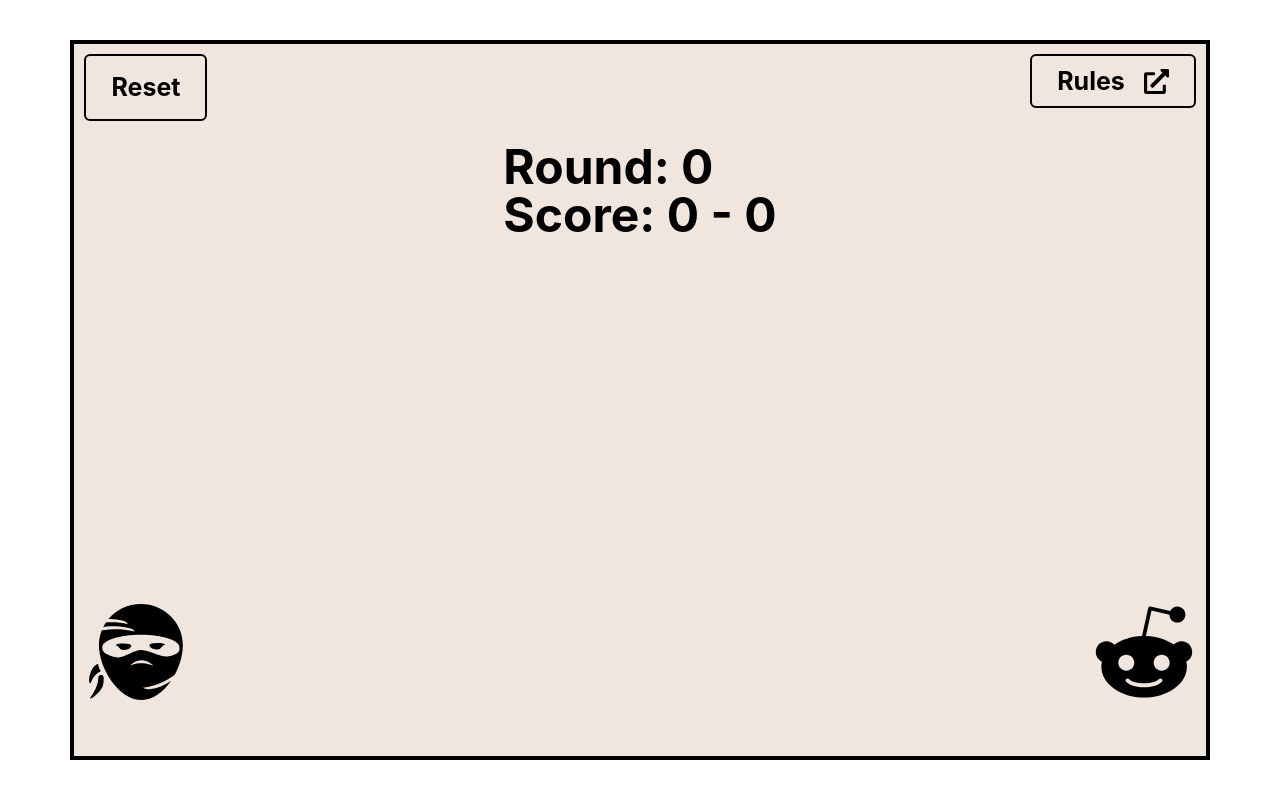
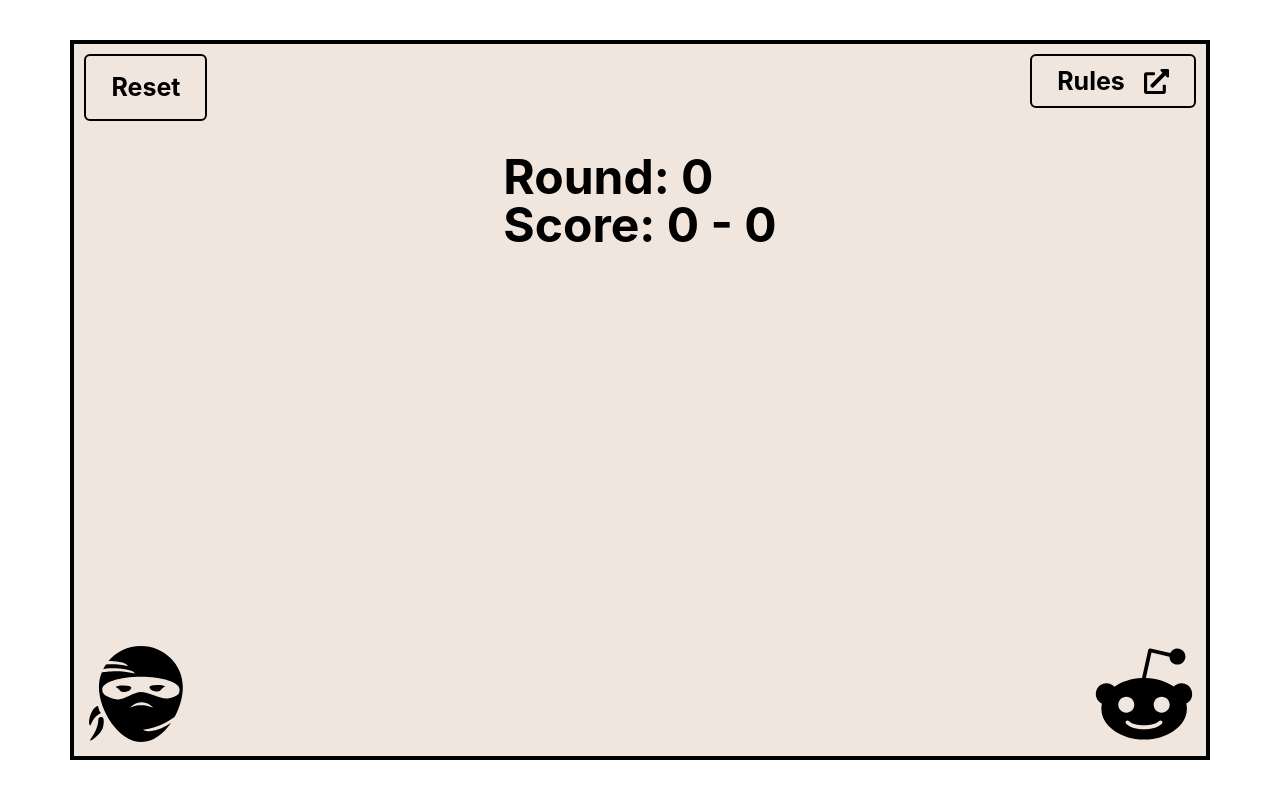
Before and after one commit to sanjajovic/rpssl, a React (Create React App) app: page / in a window 1280 px wide. Built offline with nearby package versions, Linux system fonts and the light colour scheme; no server answers.

Commit message:
Update App.css

```diff
--- a/src/App.css
+++ b/src/App.css
@@ -65,7 +65,6 @@
     padding: 0.4em;
     grid-template-columns: 1fr 1fr 1fr;
     grid-template-rows: 1fr 1fr;
-    padding-bottom: 2em;
   }
   .left {
     grid-column: 1;
```
